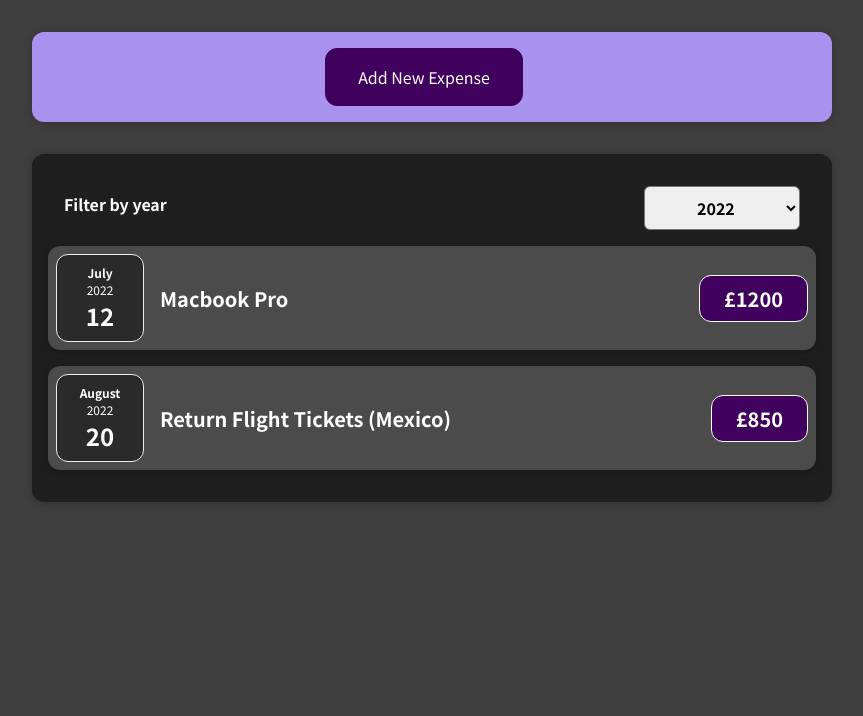
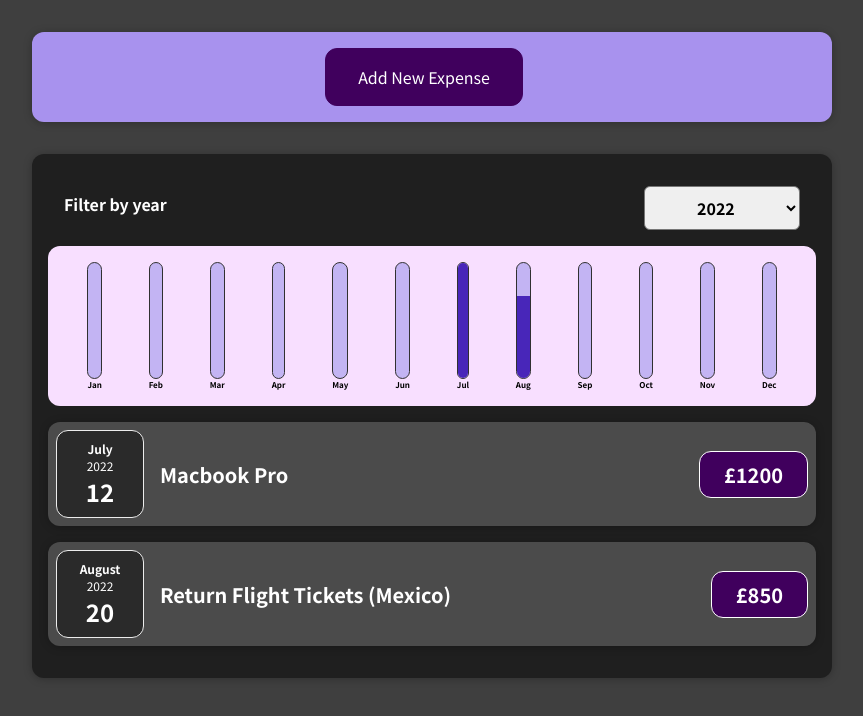
Before and after one commit to cafeorea/react-expense-tracker, a React (Create React App) app: page / in a window 1280 px wide. Shown: the top 716 px of the page, without its empty margins (208-1071 px from the left). Built offline with nearby package versions, Linux system fonts and the light colour scheme.

Commit message:
Expense bar chart added

```diff
--- /dev/null
+++ b/src/components/Chart/Chart.css
@@ -0,0 +1,9 @@
+.chart {
+  padding: 1rem;
+  border-radius: 12px;
+  background-color: #f8dfff;
+  text-align: center;
+  display: flex;
+  justify-content: space-around;
+  height: 10rem;
+}
--- /dev/null
+++ b/src/components/Chart/Chart.js
@@ -0,0 +1,23 @@
+import React from "react";
+import "./Chart.css";
+import ChartBar from "./ChartBar.js";
+
+const Chart = (props) => {
+  const dataPointValues = props.dataPoints.map((dataPoint) => dataPoint.value);
+  const totalMaximum = Math.max(...dataPointValues);
+
+  return (
+    <div className="chart">
+      {props.dataPoints.map((dataPoint) => (
+        <ChartBar
+          key={dataPoint.label}
+          value={dataPoint.value}
+          maxValue={totalMaximum}
+          label={dataPoint.label}
+        />
+      ))}
+    </div>
+  );
+};
+
+export default Chart;
--- /dev/null
+++ b/src/components/Chart/ChartBar.css
@@ -0,0 +1,30 @@
+.chart-bar {
+  height: 100%;
+  display: flex;
+  flex-direction: column;
+  align-items: center;
+}
+
+.chart-bar__inner {
+  height: 100%;
+  width: 100%;
+  border: 1px solid #313131;
+  border-radius: 12px;
+  background-color: #c3b4f3;
+  overflow: hidden;
+  display: flex;
+  flex-direction: column;
+  justify-content: flex-end;
+}
+
+.chart-bar__fill {
+  background-color: #4826b9;
+  width: 100%;
+  transition: all 0.3s ease-out;
+}
+
+.chart-bar__label {
+  font-weight: bold;
+  font-size: 0.5rem;
+  text-align: center;
+}
--- /dev/null
+++ b/src/components/Chart/ChartBar.js
@@ -0,0 +1,21 @@
+import React from "react";
+import Chart from "./Chart";
+import "./ChartBar.css";
+
+const ChartBar = (props) => {
+  let barFill = "0%";
+
+  if (props.maxValue > 0) {
+    barFill = Math.round((props.value / props.maxValue) * 100) + "%";
+  }
+  return (
+    <div className="chart-bar">
+      <div className="chart-bar__inner">
+        <div className="chart-bar__fill" style={{ height: barFill }}></div>
+      </div>
+      <div className="chart-bar__label">{props.label}</div>
+    </div>
+  );
+};
+
+export default ChartBar;
--- a/src/components/Expenses/Expense.js
+++ b/src/components/Expenses/Expense.js
@@ -3,6 +3,7 @@
 import Card from "../UI/Card";
 import ExpensesFilter from "./ExpensesFilter";
 import ExpensesList from "./ExpensesList";
+import ExpensesChart from "./ExpensesChart";
 
 function Expense(props) {
   const [filteredYear, setFilteredYear] = useState("2022");
@@ -21,6 +22,7 @@
           selected={filteredYear}
           onFilterSelect={filterChangeHandler}
         />
+        <ExpensesChart expenses={filteredExpenses} />
         <ExpensesList items={filteredExpenses} />
       </Card>
     </div>
--- /dev/null
+++ b/src/components/Expenses/ExpensesChart.js
@@ -0,0 +1,28 @@
+import React from "react";
+import Chart from "../Chart/Chart";
+
+const ExpensesChart = (props) => {
+  const chartDataPoints = [
+    { label: "Jan", value: 0 },
+    { label: "Feb", value: 0 },
+    { label: "Mar", value: 0 },
+    { label: "Apr", value: 0 },
+    { label: "May", value: 0 },
+    { label: "Jun", value: 0 },
+    { label: "Jul", value: 0 },
+    { label: "Aug", value: 0 },
+    { label: "Sep", value: 0 },
+    { label: "Oct", value: 0 },
+    { label: "Nov", value: 0 },
+    { label: "Dec", value: 0 },
+  ];
+
+  for (const expense of props.expenses) {
+    const expenseMonth = expense.date.getMonth();
+    chartDataPoints[expenseMonth].value += expense.amount;
+  }
+
+  return <Chart dataPoints={chartDataPoints} />;
+};
+
+export default ExpensesChart;
--- a/src/components/NewExpense/ExpenseForm.js
+++ b/src/components/NewExpense/ExpenseForm.js
@@ -21,7 +21,7 @@
 
     const expenseData = {
       title: enteredTitle,
-      amount: enteredAmount,
+      amount: +enteredAmount,
       date: new Date(enteredDate),
     };
 
```
Also changed, not shown: 1 other file (tests, documents, lock files or other folders).
